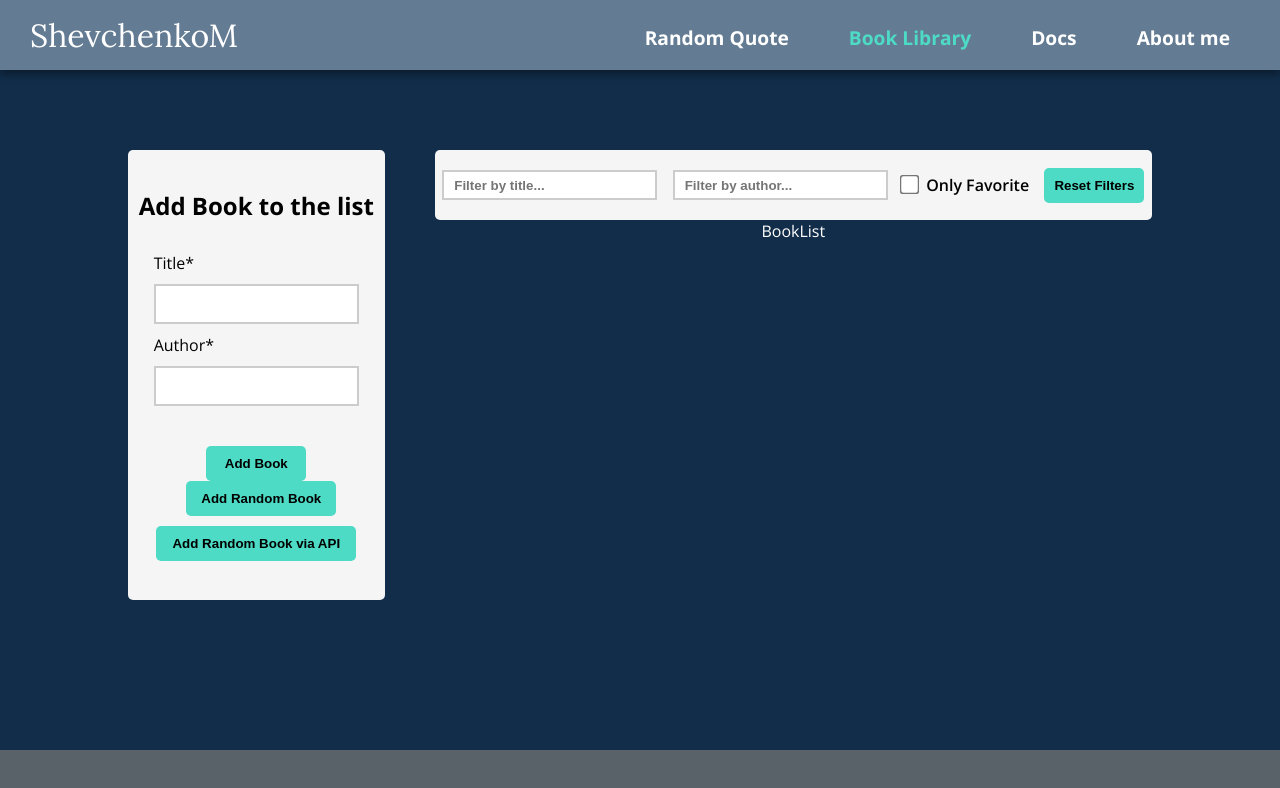
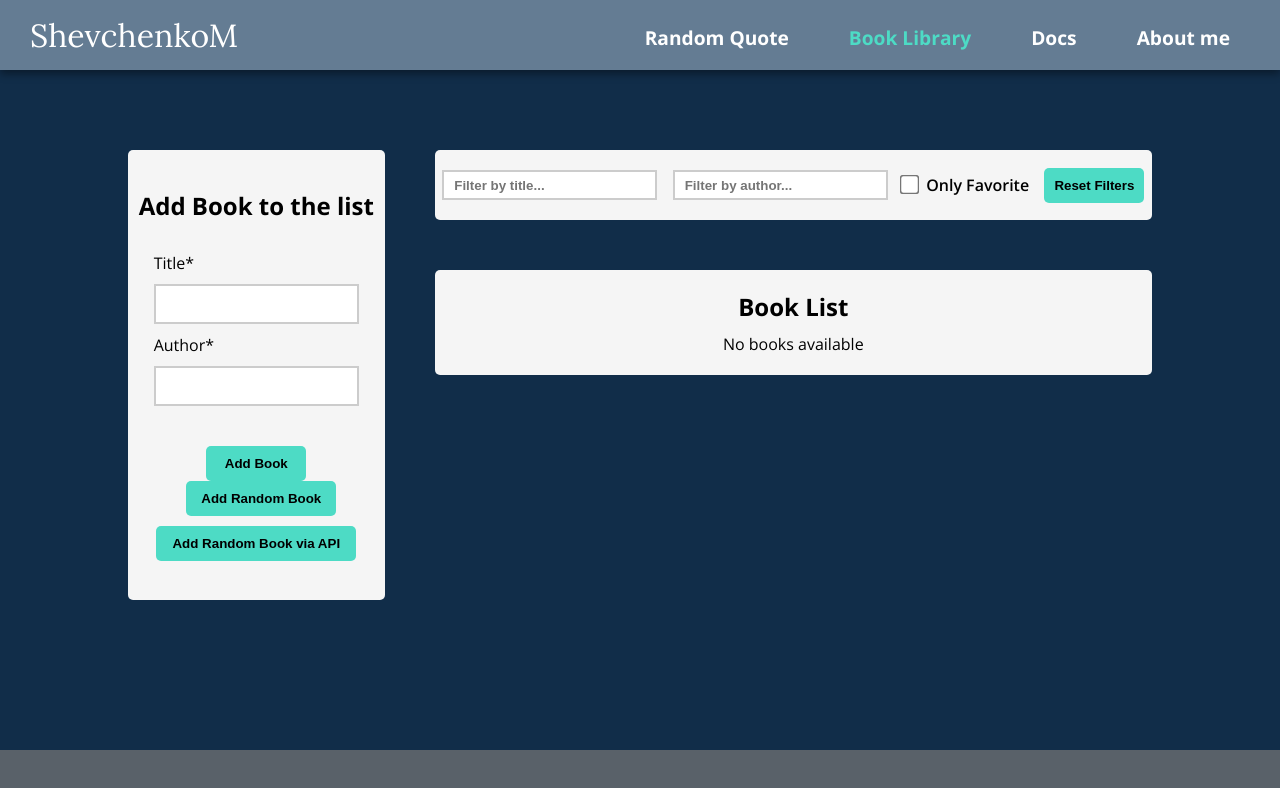
Before and after one commit to MykhailoShevchenko12/portfolio-project, a React (Create React App) app: page /book-library in a window 1280 px wide. Shown: the top 788 px of the page. Built offline with nearby package versions, Linux system fonts and the light colour scheme.

Commit message:
Base styles for book list

```diff
--- a/src/components/BookLibraryComponents/BookList.css
+++ b/src/components/BookLibraryComponents/BookList.css
@@ -0,0 +1,11 @@
+.book-list {
+  display: flex;
+  flex-direction: column;
+  align-items: center;
+  margin-top: 50px;
+  padding: 20px;
+  box-sizing: border-box;
+  background-color: whitesmoke;
+  color: black;
+  border-radius: 5px;
+}
--- a/src/components/BookLibraryComponents/BookList.jsx
+++ b/src/components/BookLibraryComponents/BookList.jsx
@@ -1,5 +1,15 @@
+import './BookList.css';
+
 const BookList = () => {
-  return <div>BookList</div>;
+  return (
+    <div className="book-list">
+      <h2>Book List</h2>
+      <ul>
+        <li></li>
+      </ul>
+      <p>No books available</p>
+    </div>
+  );
 };
 
 export default BookList;
```
